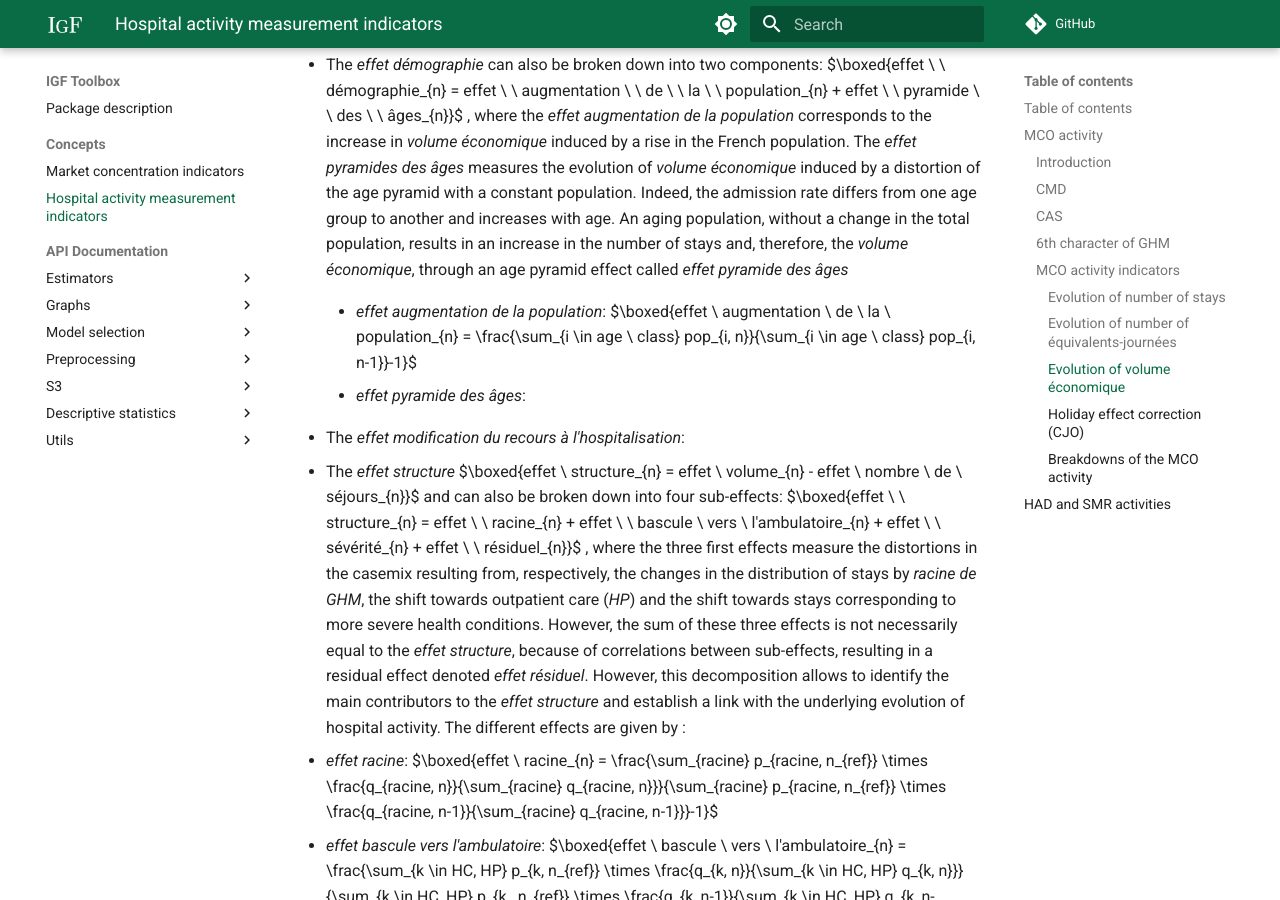
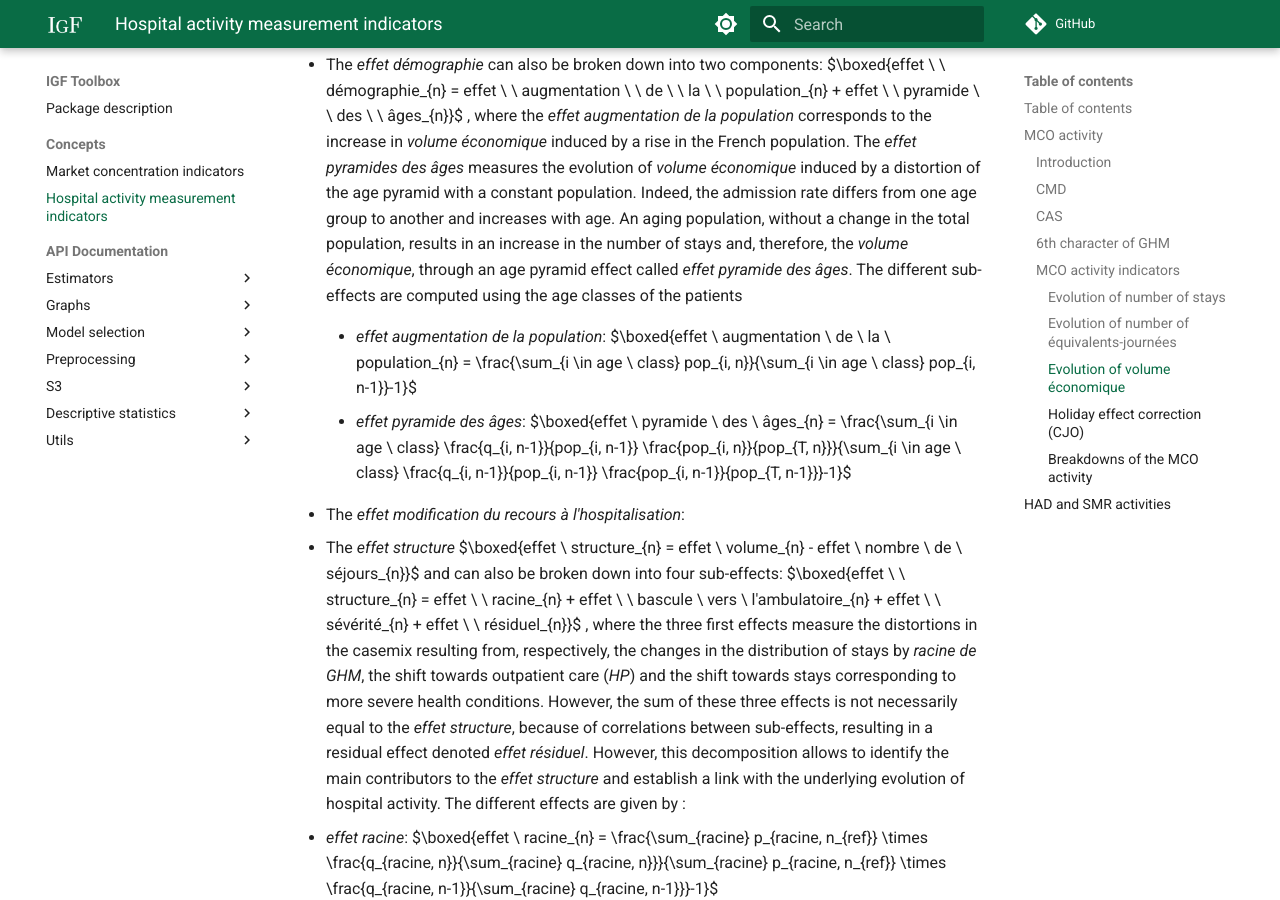
Before and after one commit to IGF-PSD/igf_toolbox, an MkDocs documentation site: the page built from docs/concepts/HOSPITAL_ACTIVITY.md, in a window 1280 px wide and 900 px high, scrolled down 7390 px. Built offline with MkDocs 1.6.1 and Material for MkDocs 9.7.7, drawn with Linux system fonts in a browser that asks for light colours; formulas are drawn with MathJax 3; comment, search, counter and statistics services are not loaded.

Commit message:
Update HOSPITAL_ACTIVITY.md

```diff
--- a/docs/concepts/HOSPITAL_ACTIVITY.md
+++ b/docs/concepts/HOSPITAL_ACTIVITY.md
@@ -164,11 +164,11 @@ $\boxed{évolution \ \ du \ \ volume \ \ économique_{n} = effet \ \ nombre \ \
 The *effet nombre de séjours* corresponds to the annual change in the number of stays (excluding sessions), while the *effet structure* measures the year-over-year change in the hospital case mix, assuming a constant number of stays. It thus corresponds to the change in the average valuation associated with a stay. Here, the case mix refers to the distribution of stays based on their severity (1, 2, 3, ...), diagnosis (*racine de GHM*), or type of care (*HC* or *HP*). Those two components of the evolution of *volumen économique*, *effet nombre de séjours* et *effet structure*, can both be broken down.
 
 - The *effet nombre de séjours* is given by : $\boxed{effet \ \ nombre \ \ de \ \ séjours_{n} = \frac{\sum_{GHM, GHS}q_{GHM, GHS, n}}{\sum_{GHM, GHS}q_{GHM, GHS, n-1}}-1}$ and it can be broken down into two sub-effects: $\boxed{effet \ \ nombre \ \ de \ \ séjours_{n} = effet \ \ démographie_{n} + effet \ \ modification \ \ du \ \ recours \ \ à \ \ l'hospitalisation_{n}}$ where *effet démographie* corresponds to the change in the number of stays induced by variations in the population of each age group, assuming a constant hospitalization rate per age group. The *effet modification du recours à l'hospitalisation* measures the change in *volume économique* induced by a variation in hospitalization rates per age group, given a fixed population.
-  - The *effet démographie* can also be broken down into two components: $\boxed{effet \ \ démographie_{n} = effet \ \ augmentation \ \ de \ \ la \ \ population_{n} + effet \ \ pyramide \ \ des \ \ âges_{n}}$ , where the *effet augmentation de la population* corresponds to the increase in *volume économique* induced by a rise in the French population. The *effet pyramides des âges* measures the evolution of *volume économique* induced by a distortion of the age pyramid with a constant population. Indeed, the admission rate differs from one age group to another and increases with age. An aging population, without a change in the total population, results in an increase in the number of stays and, therefore, the *volume économique*, through an age pyramid effect called *effet pyramide des âges*
+  - The *effet démographie* can also be broken down into two components: $\boxed{effet \ \ démographie_{n} = effet \ \ augmentation \ \ de \ \ la \ \ population_{n} + effet \ \ pyramide \ \ des \ \ âges_{n}}$ , where the *effet augmentation de la population* corresponds to the increase in *volume économique* induced by a rise in the French population. The *effet pyramides des âges* measures the evolution of *volume économique* induced by a distortion of the age pyramid with a constant population. Indeed, the admission rate differs from one age group to another and increases with age. An aging population, without a change in the total population, results in an increase in the number of stays and, therefore, the *volume économique*, through an age pyramid effect called *effet pyramide des âges*. The different sub-effects are computed using the age classes of the patients
 
       - *effet augmentation de la population*: $\boxed{effet \\ augmentation \\ de \\ la \\ population_{n} = \frac{\sum_{i \in age \\ class} pop_{i, n}}{\sum_{i \in age \\ class} pop_{i, n-1}}-1}$
 
-      - *effet pyramide des âges*:
+      - *effet pyramide des âges*: $\boxed{effet \\ pyramide \\ des \\ âges_{n} = \frac{\sum_{i \in age \\ class} \frac{q_{i, n-1}}{pop_{i, n-1}} \frac{pop_{i, n}}{pop_{T, n}}}{\sum_{i \in age \\ class} \frac{q_{i, n-1}}{pop_{i, n-1}} \frac{pop_{i, n-1}}{pop_{T, n-1}}}-1}$
 
   - The *effet modification du recours à l'hospitalisation*:
 
```
